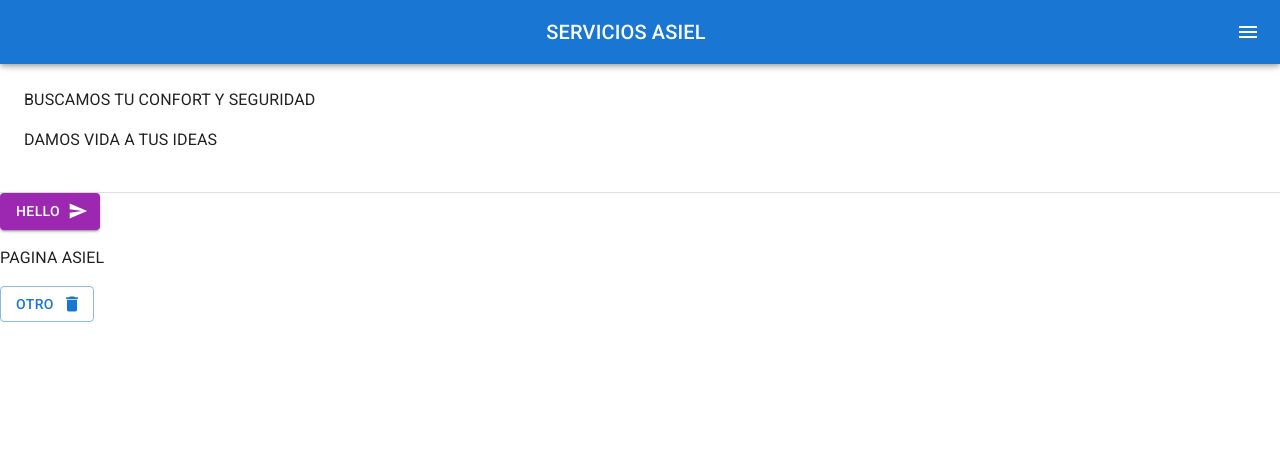
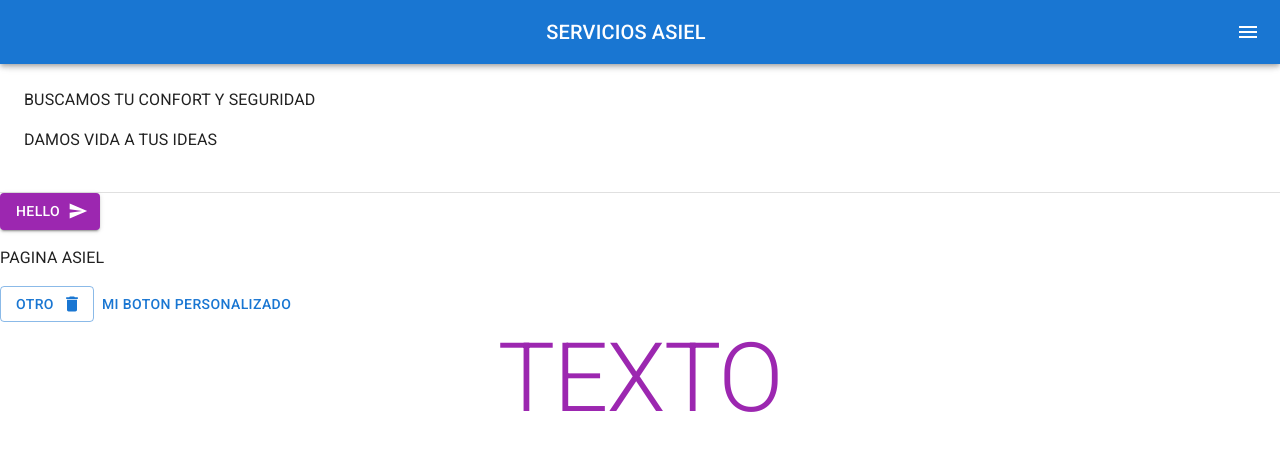
Before and after one commit to Elopezru/proyecto_pagAsiel, a React (Vite) app in the folder pag_asiel/: page / in a window 1280 px wide. Shown: the top 450 px of the page. Built offline with nearby package versions, Linux system fonts and the light colour scheme.

Commit message:
feat: update

```diff
--- a/pag_asiel/src/App.jsx
+++ b/pag_asiel/src/App.jsx
@@ -5,8 +5,13 @@ import DeleteIcon from '@mui/icons-material/Delete';
 import SendIcon from '@mui/icons-material/Send';
 import DrawerP from './Componentes/DrawerP';
 import Divider from '@mui/material/Divider';
+import Typography from '@mui/material/Typography'
+//import { makeStyles } from '@material-ui/core/styles';
 
+//const useStyle = makeStyles({
+//  nuevo
 
+//})
 
 function App() {
 
@@ -24,6 +29,17 @@ function App() {
       <Button variant ="outlined" color="primary" disableElevation endIcon= {<DeleteIcon />}>
        otro
       </Button>
+
+      <Button >
+        MI BOTON PERSONALIZADO
+      </Button>
+
+    <div>
+    <Typography variant="h1" align= 'center' color="secondary">
+     TEXTO
+    </Typography>
+    </div>
+
     </div>
   )
 }
--- a/pag_asiel/src/Componentes/DrawerP.jsx
+++ b/pag_asiel/src/Componentes/DrawerP.jsx
@@ -116,7 +116,7 @@ export default function PersistentDrawerRight() {
       </AppBar>
       <Main open={open}>
         <DrawerHeader />
-        <Typography sx={{ marginBottom: 2 }}>
+        <Typography sx={{ marginBottom: 2 }} paragraph>
           BUSCAMOS TU CONFORT Y SEGURIDAD
         </Typography>
         <Typography sx={{ marginBottom: 2 }}>
```
